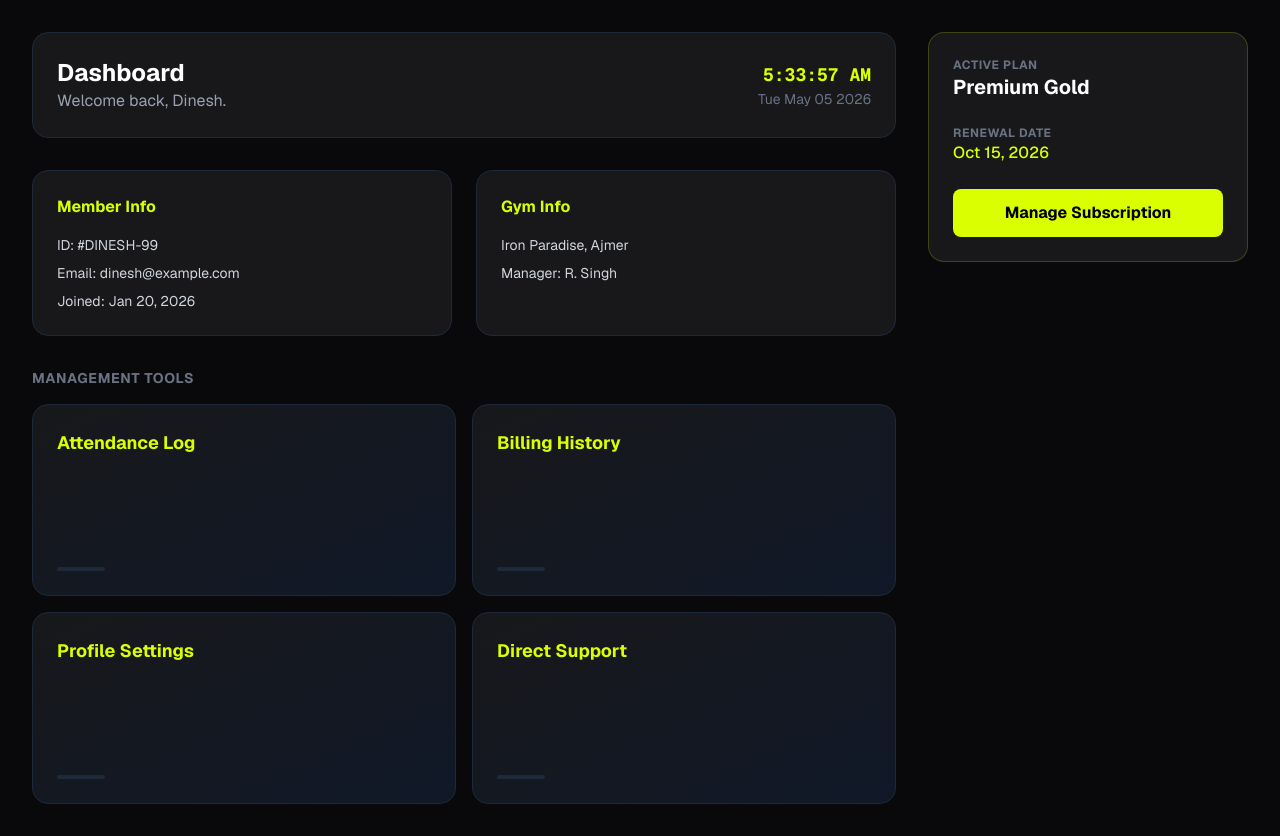
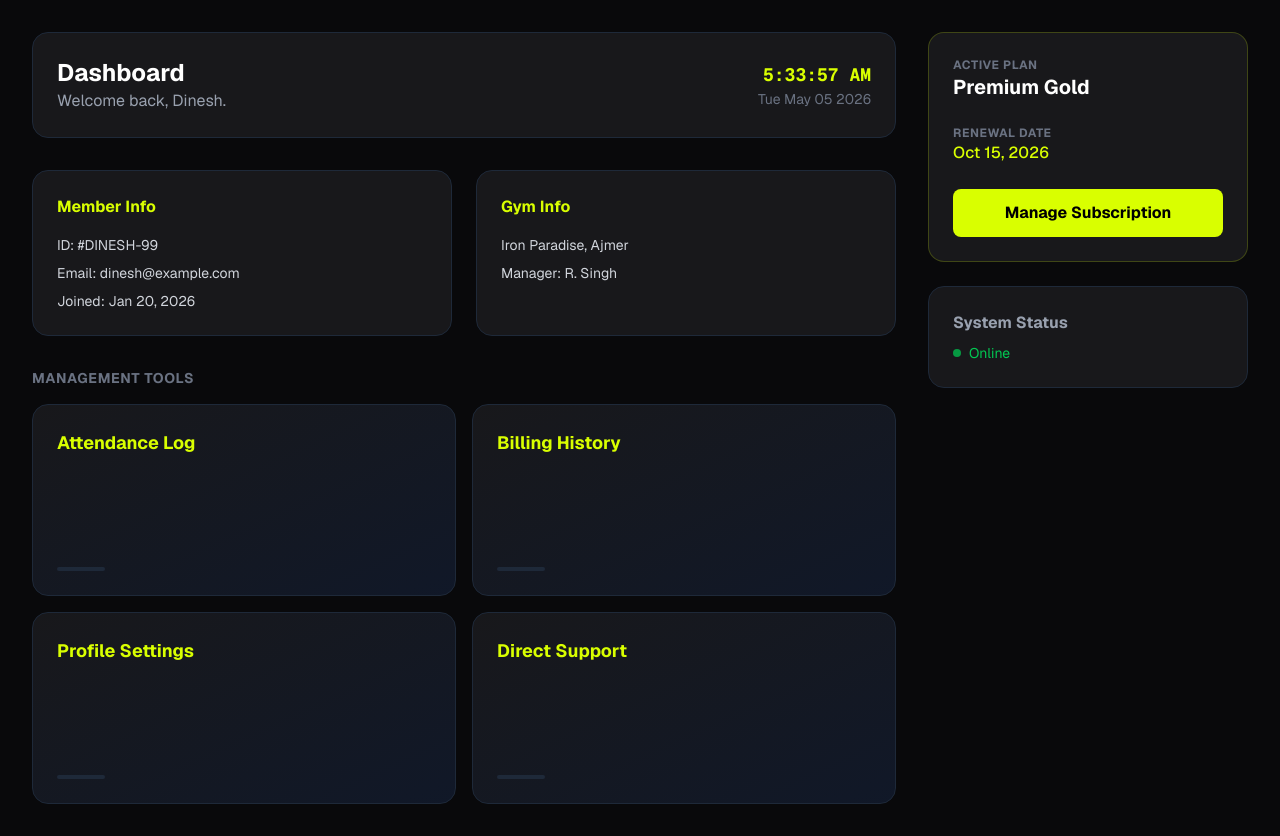
Before and after one commit to DeveloperDinesh24/fitpulse, a Next.js app: page /dashboard in a window 1280 px wide. Built offline with nearby package versions, Linux system fonts and the light colour scheme.

Commit message:
feat(dashboard): add system info card in sidebar

```diff
--- a/src/components/dashboard/SideBar.tsx
+++ b/src/components/dashboard/SideBar.tsx
@@ -1,9 +1,11 @@
 import { PlanCard } from './PlanCard'
+import { SystemInfoCard } from './SystemInfoCard'
 
 export const SideBar = () => {
   return (
     <div className='space-y-6 flex flex-col h-full'>
       <PlanCard />
+      <SystemInfoCard />
     </div>
   )
 }
--- /dev/null
+++ b/src/components/dashboard/SystemInfoCard.tsx
@@ -0,0 +1,11 @@
+export const SystemInfoCard = () => {
+  return (
+    <section className='bg-card p-6 rounded-2xl border border-gray-800'>
+      <h4 className='font-bold text-gray-400 mb-2'>System Status</h4>
+      <div className='flex items-center gap-2 text-green-500 text-sm'>
+        <span className='w-2 h-2 rounded-full bg-green-500 animate-pulse' />{' '}
+        Online
+      </div>
+    </section>
+  )
+}
```
